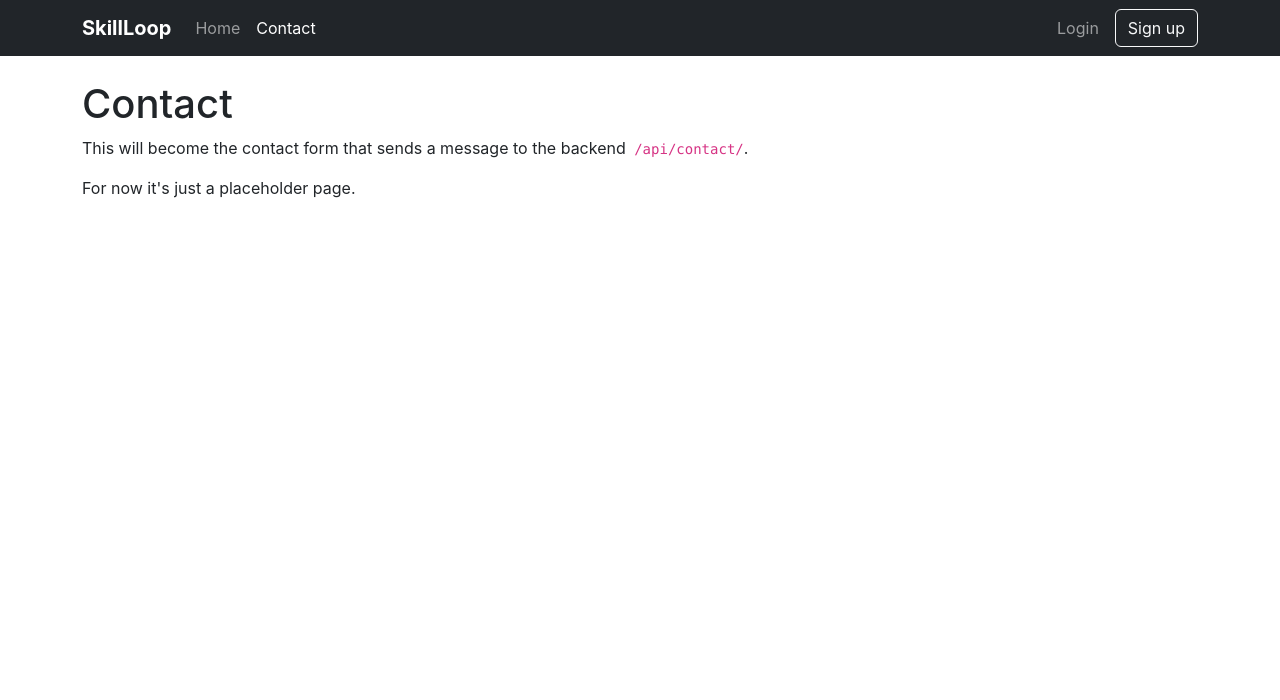
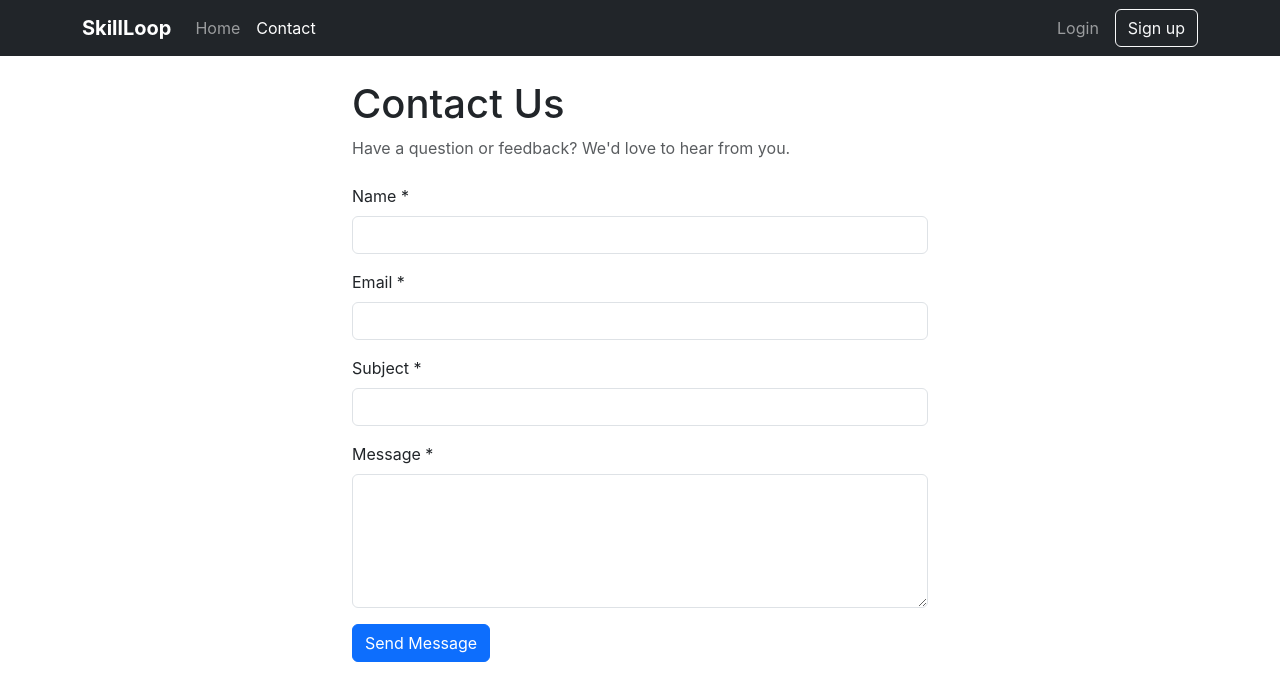
Before and after one commit to HBica05/skillloop-frontend, a React (Create React App) app in the folder my-app/: page /contact in a window 1280 px wide. Shown: the top 700 px of the page. Built offline with nearby package versions, Linux system fonts and the light colour scheme; no server answers.

Commit message:
feat: replace Contact placeholder with real form and validation

```diff
--- a/my-app/src/pages/Contact.js
+++ b/my-app/src/pages/Contact.js
@@ -1,15 +1,92 @@
-import React from 'react';
+import React, { useState } from 'react';
+import axios from 'axios';
+import API_BASE from '../api/config';
 
 function Contact() {
+  const [form, setForm] = useState({ name: '', email: '', subject: '', message: '' });
+  const [errors, setErrors] = useState({});
+  const [submitted, setSubmitted] = useState(false);
+  const [apiError, setApiError] = useState('');
+
+  const validate = () => {
+    const errs = {};
+    if (!form.name.trim()) errs.name = 'Name is required.';
+    if (!form.email.trim()) errs.email = 'Email is required.';
+    if (!form.subject.trim()) errs.subject = 'Subject is required.';
+    if (!form.message.trim()) errs.message = 'Message is required.';
+    return errs;
+  };
+
+  const handleChange = ({ target: { name, value } }) =>
+    setForm((prev) => ({ ...prev, [name]: value }));
+
+  const handleSubmit = async (e) => {
+    e.preventDefault();
+    const errs = validate();
+    if (Object.keys(errs).length) { setErrors(errs); return; }
+    setErrors({});
+    try {
+      await axios.post(`${API_BASE}/api/contact/`, form);
+      setSubmitted(true);
+    } catch {
+      setApiError('Something went wrong. Please try again.');
+    }
+  };
+
+  if (submitted) {
+    return (
+      <div className="container mt-5" style={{ maxWidth: 600 }}>
+        <div className="alert alert-success" role="alert">
+          <h4>Message sent!</h4>
+          <p>Thanks for reaching out. We'll get back to you soon.</p>
+        </div>
+      </div>
+    );
+  }
+
   return (
-    <div>
-      <h1>Contact</h1>
-      <p>
-        This will become the contact form that sends a message to the backend
-        <code> /api/contact/</code>.
-      </p>
-      <p>For now it&apos;s just a placeholder page.</p>
-    </div>
+    <main className="container mt-4" style={{ maxWidth: 600 }}>
+      <h1>Contact Us</h1>
+      <p className="text-muted mb-4">Have a question or feedback? We'd love to hear from you.</p>
+
+      {apiError && <div className="alert alert-danger" role="alert">{apiError}</div>}
+
+      <form onSubmit={handleSubmit} noValidate>
+        <div className="mb-3">
+          <label htmlFor="name" className="form-label">Name *</label>
+          <input id="name" name="name"
+            className={`form-control ${errors.name ? 'is-invalid' : ''}`}
+            value={form.name} onChange={handleChange} aria-required="true" />
+          {errors.name && <div className="invalid-feedback">{errors.name}</div>}
+        </div>
+
+        <div className="mb-3">
+          <label htmlFor="email" className="form-label">Email *</label>
+          <input id="email" name="email" type="email"
+            className={`form-control ${errors.email ? 'is-invalid' : ''}`}
+            value={form.email} onChange={handleChange} aria-required="true" />
+          {errors.email && <div className="invalid-feedback">{errors.email}</div>}
+        </div>
+
+        <div className="mb-3">
+          <label htmlFor="subject" className="form-label">Subject *</label>
+          <input id="subject" name="subject"
+            className={`form-control ${errors.subject ? 'is-invalid' : ''}`}
+            value={form.subject} onChange={handleChange} aria-required="true" />
+          {errors.subject && <div className="invalid-feedback">{errors.subject}</div>}
+        </div>
+
+        <div className="mb-3">
+          <label htmlFor="message" className="form-label">Message *</label>
+          <textarea id="message" name="message" rows={5}
+            className={`form-control ${errors.message ? 'is-invalid' : ''}`}
+            value={form.message} onChange={handleChange} aria-required="true" />
+          {errors.message && <div className="invalid-feedback">{errors.message}</div>}
+        </div>
+
+        <button type="submit" className="btn btn-primary">Send Message</button>
+      </form>
+    </main>
   );
 }
 
```
